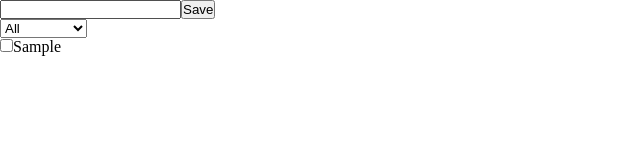
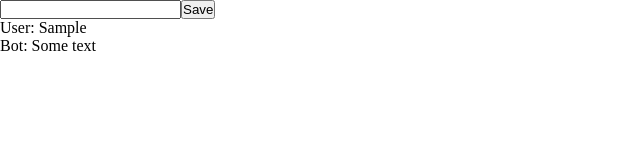
Before and after one commit to NSLyuma/React_GB, a React (Create React App) app in the folder react-base/: page / in a window 1280 px wide. Both pictures are taken after typing "Sample" into the empty fields and a click on the button "Save". Shown: the top 160 px of the page, without its empty margins (0-640 px from the left). Built offline with nearby package versions, Linux system fonts and the light colour scheme.

Commit message:
Homework 2 without styles

```diff
--- a/react-base/src/App.js
+++ b/react-base/src/App.js
@@ -1,31 +1,16 @@
 import React from "react";
 import "./App.sass";
-import { Message } from "./components";
-import {
-  FILTER_BY_STATUS_ALL,
-  FILTER_BY_STATUS_COMPLETED,
-  FILTER_BY_STATUS_IN_WORK,
-} from "./constants";
 import { useCacheTaskList } from "./hooks/useCacheTaskList";
 import { useCreateTaskForm } from "./hooks/useCreateTaskForm";
-import { useFilterByStatus } from "./hooks/useFilterByStatus";
-import { useTaskFilteredByStatus } from "./hooks/useTaskFilteredByStatus";
 import { useTaskList } from "./hooks/useTaskList";
 
 function App() {
-  const { taskList, addNewTask, changeStatus, setTaskList } = useTaskList();
+  const { messageList, addNewMessage, setMessageList } = useTaskList();
 
-  useCacheTaskList({ setTaskList, taskList });
-
-  const { filterStatus, onChangeStatus } = useFilterByStatus();
-
-  const { filteredList } = useTaskFilteredByStatus({
-    list: taskList,
-    filterStatus,
-  });
+  useCacheTaskList({ setMessageList, messageList });
 
   const { handleSubmit, onChangeInput, inputValue } = useCreateTaskForm({
-    onSubmit: addNewTask,
+    onSubmit: addNewMessage,
   });
 
   return (
@@ -35,26 +20,13 @@ function App() {
         <button type="submit">Save</button>
       </form>
 
-      <select value={filterStatus} onChange={onChangeStatus}>
-        <option value={FILTER_BY_STATUS_ALL}>All</option>
-        <option value={FILTER_BY_STATUS_IN_WORK}>In work</option>
-        <option value={FILTER_BY_STATUS_COMPLETED}>Completed</option>
-      </select>
-
-      <ul>
-        {filteredList.map(({ status, text }, index) => {
-          return (
-            <li key={index}>
-              <input
-                onChange={changeStatus(index, status)}
-                checked={status}
-                type="checkbox"
-              />
-              {text}
-            </li>
-          );
-        })}
-      </ul>
+      {messageList.map(({ author, text }, index) => {
+        return (
+          <p key={index}>
+            {author}: {text}
+          </p>
+        );
+      })}
     </div>
   );
 }
--- a/react-base/src/hooks/useCacheTaskList.js
+++ b/react-base/src/hooks/useCacheTaskList.js
@@ -3,15 +3,15 @@ import { useDidUpdate } from "./useDidUpdate";
 
 const key = "task-list";
 
-export const useCacheTaskList = ({ setTaskList, taskList }) => {
+export const useCacheTaskList = ({ setMessageList, messageList }) => {
   useEffect(() => {
     const json = localStorage.getItem(key);
     if (json) {
-      setTaskList(JSON.parse(json));
+      setMessageList(JSON.parse(json));
     }
   }, []);
 
   useDidUpdate(() => {
-    localStorage.setItem(key, JSON.stringify(taskList));
-  }, [taskList]);
+    localStorage.setItem(key, JSON.stringify(messageList));
+  }, [messageList]);
 };
--- a/react-base/src/hooks/useFilterByStatus.js
+++ /dev/null
@@ -1,11 +0,0 @@
-import { useCallback, useState } from "react";
-import { FILTER_BY_STATUS_ALL } from "../constants";
-
-export const useFilterByStatus = () => {
-  const [filterStatus, setFilterStatus] = useState(FILTER_BY_STATUS_ALL);
-
-  const onChangeStatus = useCallback((event) => {
-    setFilterStatus(event.target.value);
-  }, []);
-  return { filterStatus, onChangeStatus };
-};
--- a/react-base/src/hooks/useTaskFilteredByStatus.js
+++ /dev/null
@@ -1,20 +0,0 @@
-import { useMemo } from "react";
-import {
-  FILTER_BY_STATUS_COMPLETED,
-  FILTER_BY_STATUS_IN_WORK,
-} from "../constants";
-
-export const useTaskFilteredByStatus = ({ list, filterStatus }) => {
-  const filteredList = useMemo(() => {
-    if (filterStatus === FILTER_BY_STATUS_IN_WORK) {
-      return list.filter(({ status }) => status === false);
-    }
-    if (filterStatus === FILTER_BY_STATUS_COMPLETED) {
-      return list.filter(({ status }) => status === true);
-    }
-
-    return list;
-  }, [list, filterStatus]);
-
-  return { filteredList };
-};
--- a/react-base/src/hooks/useTaskList.js
+++ b/react-base/src/hooks/useTaskList.js
@@ -1,25 +1,28 @@
-import { useCallback, useState } from "react";
+import { useCallback, useEffect, useState } from "react";
 
 export const useTaskList = () => {
-  const [taskList, setTaskList] = useState([]);
+  const [messageList, setMessageList] = useState([]);
 
-  const addNewTask = useCallback((text) => {
-    const task = { status: false, text };
-    setTaskList((prevState) => {
-      return [...prevState, task];
+  const addNewMessage = useCallback((text) => {
+    const message = { author: "User", text };
+
+    setMessageList((prevState) => {
+      return [...prevState, message];
     });
   }, []);
 
-  const changeStatus = useCallback(
-    (index, status) => () => {
-      setTaskList((prevTaskList) => {
-        const cloneTaskList = [...prevTaskList];
-        cloneTaskList[index] = { ...cloneTaskList[index], status: !status };
-        return cloneTaskList;
-      });
-    },
-    []
-  );
+  useEffect(() => {
+    const botMessage = { author: "Bot", text: "Some text" };
+    if (messageList.length !== 0) {
+      if (messageList[messageList.length - 1].author === "User") {
+        setTimeout(() => {
+          setMessageList((prevState) => {
+            return [...prevState, botMessage];
+          });
+        }, 1500);
+      }
+    }
+  }, [messageList]);
 
-  return { taskList, addNewTask, changeStatus, setTaskList };
+  return { messageList, addNewMessage, setMessageList };
 };
```
